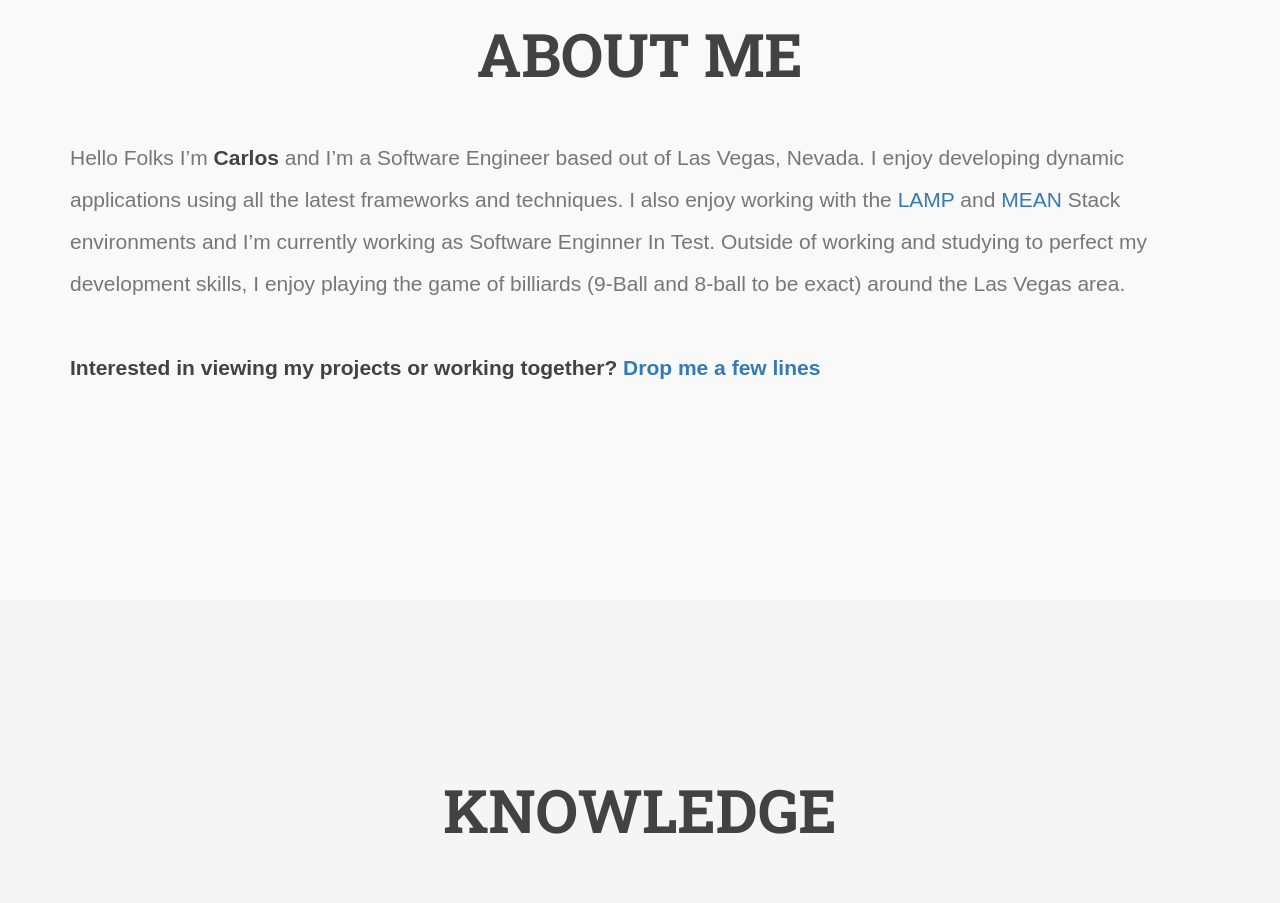
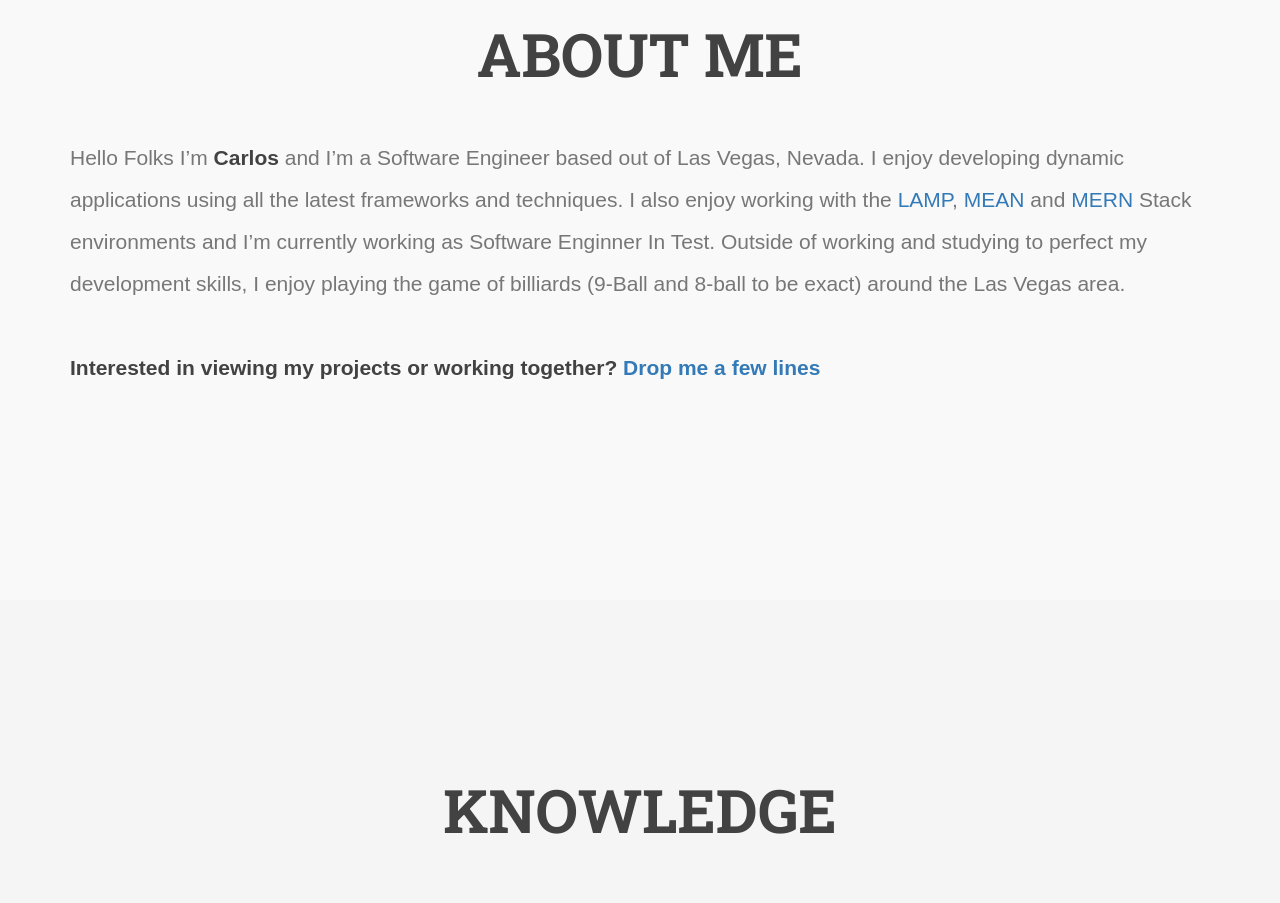
Before and after one commit to cbaston82/carlosbaston-react, a React (Create React App) app: page / in a window 1280 px wide. Shown: the part 960-1863 px from the top of the page. Built offline with nearby package versions, Linux system fonts and the light colour scheme; no server answers.

Commit message:
update about me section

```diff
--- a/package.json
+++ b/package.json
@@ -14,7 +14,7 @@
     "build": "react-scripts build",
     "test": "react-scripts test",
     "eject": "react-scripts eject",
-     "scss": "node-sass --watch public/assets/scss -o public/assets/css"
+    "scss": "node-sass --watch public/assets/scss -o public/assets/css"
   },
   "browserslist": [
     ">0.2%",
--- a/src/App.js
+++ b/src/App.js
@@ -6,21 +6,17 @@ import Github from './components/Github';
 import Contact from './components/Contact';
 import ChuckNorris from './components/ChuckNorris';
 import Knowledge from './components/knowledge';
-import Testimonials from './components/Testimonials';
 
 const App = () => (
   <div className="App">
-    <Navbar/>
-    <Hero/>
-    <About/>
-    <Knowledge/>
-    <Github/>
-    {/*<Testimonials/>*/}
-    <Contact/>
-    <ChuckNorris/>
-      {/* <Youtube /> */}
+    <Navbar />
+    <Hero />
+    <About />
+    <Knowledge />
+    <Github />
+    <Contact />
+    <ChuckNorris />
   </div>
 );
 
-
 export default App;
--- a/src/components/About.js
+++ b/src/components/About.js
@@ -7,30 +7,29 @@ const About = () => (
         <div className="col-md-12">
           <h1>ABOUT ME</h1>
           <p className="lead about-me">
-            Hello Folks I&rsquo;m
-            {' '}
-            <strong>Carlos</strong>
-            {' '}
-            and I&rsquo;m a Software Engineer based out of Las Vegas, Nevada. I enjoy
-            developing dynamic applications using all the latest frameworks and
-            techniques. I also enjoy working with the
-            {' '}
-            <a href="https://en.wikipedia.org/wiki/LAMP_(software_bundle)">LAMP</a>
-            {' '}
-            and
-            {' '}
-            <a href="https://en.wikipedia.org/wiki/MEAN_(software_bundle)">MEAN</a>
-            {' '}
-            Stack environments and I&rsquo;m currently working as Software Enginner
-            In Test. Outside of working
-            and studying to perfect my development skills, I enjoy playing
-            the game of billiards (9-Ball and 8-ball to be exact) around the Las
-            Vegas area.
-            <br/>
-            <br/>
-
-            <strong>Interested in viewing my projects or working together?
-              {' '}
+            Hello Folks I&rsquo;m <strong>Carlos</strong> and I&rsquo;m a
+            Software Engineer based out of Las Vegas, Nevada. I enjoy developing
+            dynamic applications using all the latest frameworks and techniques.
+            I also enjoy working with the{' '}
+            <a href="https://en.wikipedia.org/wiki/LAMP_(software_bundle)">
+              LAMP
+            </a>
+            ,{' '}
+            <a href="https://en.wikipedia.org/wiki/MEAN_(software_bundle)">
+              MEAN{' '}
+            </a>
+            and{' '}
+            <a href="https://www.educative.io/edpresso/what-is-mern-stack">
+              MERN
+            </a>{' '}
+            Stack environments and I&rsquo;m currently working as Software
+            Enginner In Test. Outside of working and studying to perfect my
+            development skills, I enjoy playing the game of billiards (9-Ball
+            and 8-ball to be exact) around the Las Vegas area.
+            <br />
+            <br />
+            <strong>
+              Interested in viewing my projects or working together?{' '}
               <a href="#contact-section">Drop me a few lines</a>
             </strong>
           </p>
```
Also changed, not shown: 1 other file (tests, documents, lock files or other folders).
